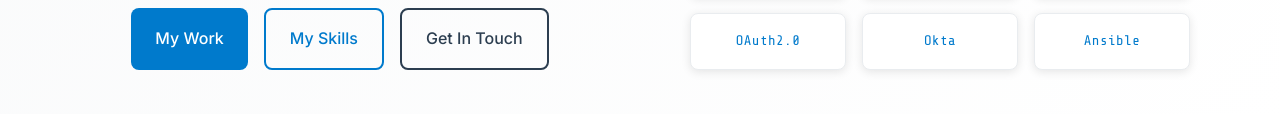
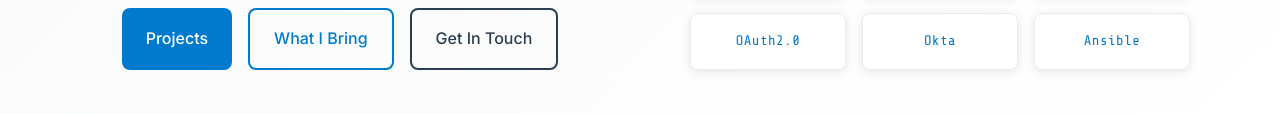
Before and after one commit to sunnyc0206/Portfolio, a plain HTML site: page index.html in a window 1280 px wide. Shown: the part 686-800 px from the top of the page. Drawn offline with nearby package versions, Linux system fonts and the light colour scheme.

Commit message:
Update index.html

```diff
--- a/index.html
+++ b/index.html
@@ -106,8 +106,8 @@
                     </div>
                 </div>
                 <div class="hero-actions">
-                    <a href="#projects" class="btn btn-primary">My Work</a>
-                    <a href="#skills" download class="btn btn-secondary"> My Skills
+                    <a href="#projects" class="btn btn-primary">Projects</a>
+                    <a href="#skills" download class="btn btn-secondary"> What I Bring
                     </a>
                     <a href="#contact" class="btn btn-outline">Get In Touch</a>
                 </div>
```
